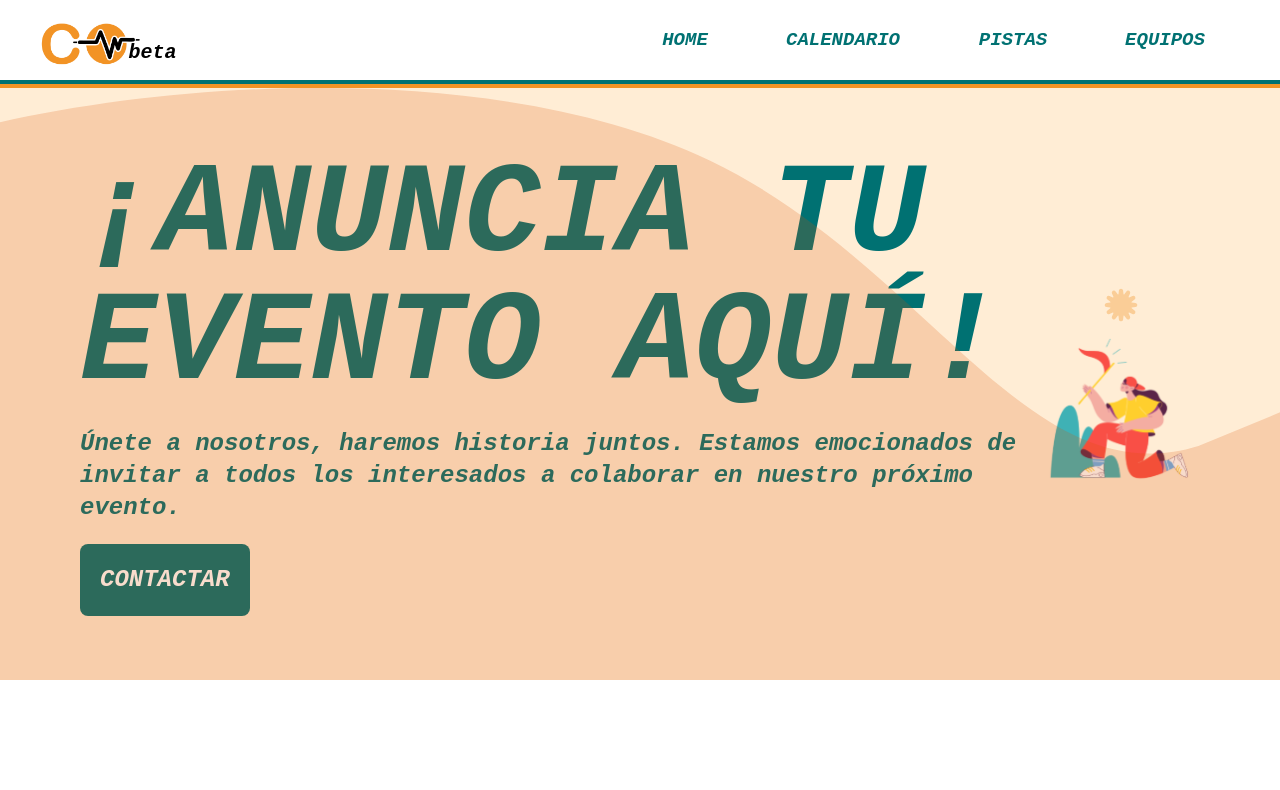
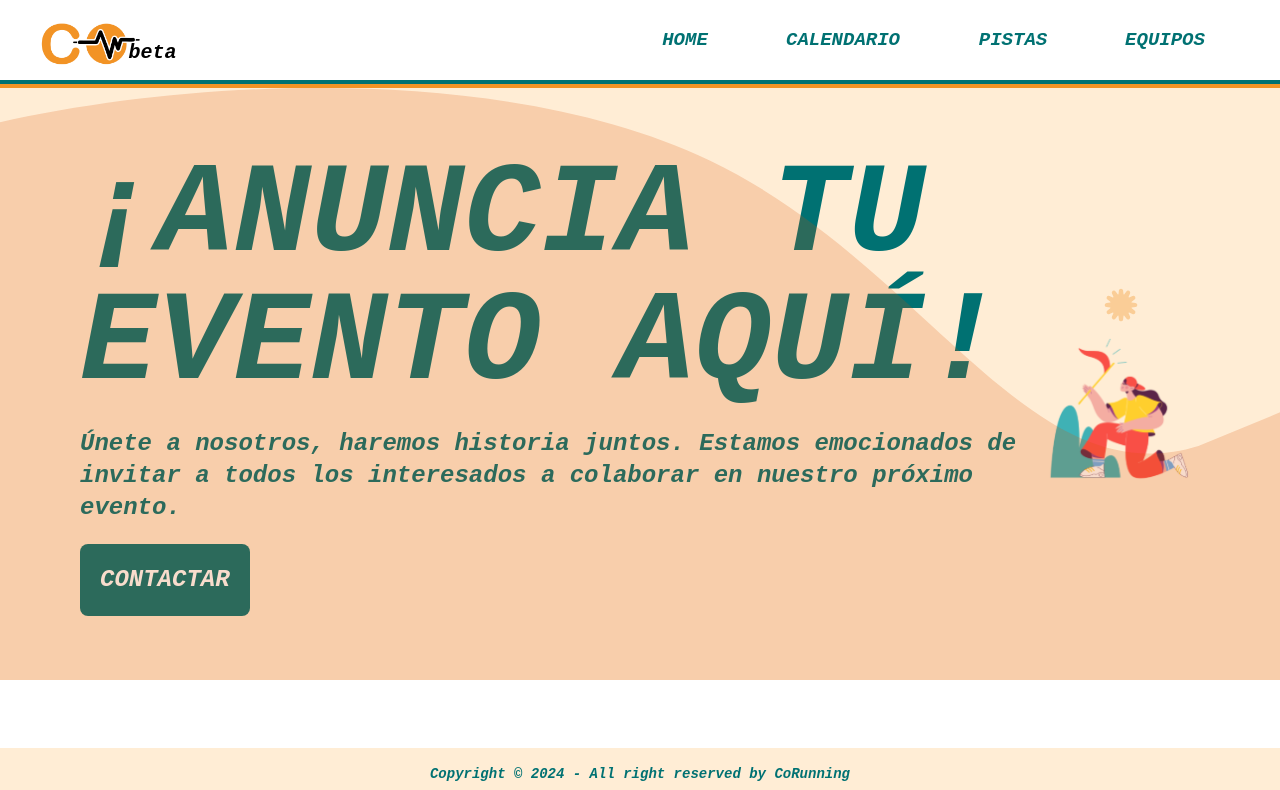
Before and after one commit to SantiagoMartinez99/running-project, a React (Vite) app: page / in a window 1280 px wide. Shown: the top 790 px of the page. Built offline with nearby package versions, Linux system fonts and the light colour scheme.

Commit message:
fix:footer.tsx added absolute to solve bad position on  914x1180 screen

```diff
--- a/src/components/Footer.tsx
+++ b/src/components/Footer.tsx
@@ -1,6 +1,6 @@
 function Footer() {
   return (
-    <footer className="footer footer-center p-4 bg-orange-100 text-base-content">
+    <footer className="footer footer-center p-4 bg-orange-100 text-base-content absolute bottom-0">
       <p className="text-secondary italic font-bold">
         Copyright © 2024 - All right reserved by CoRunning
       </p>
```
